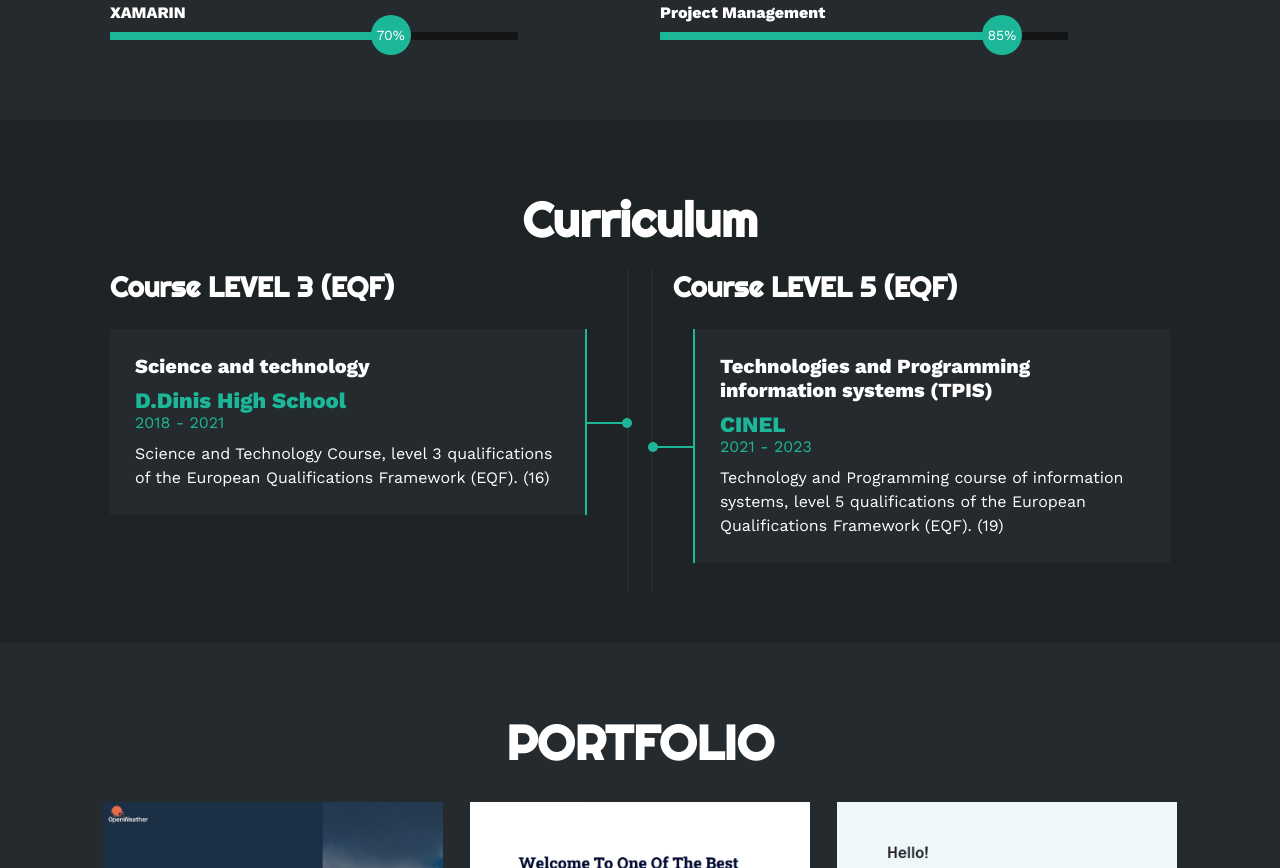
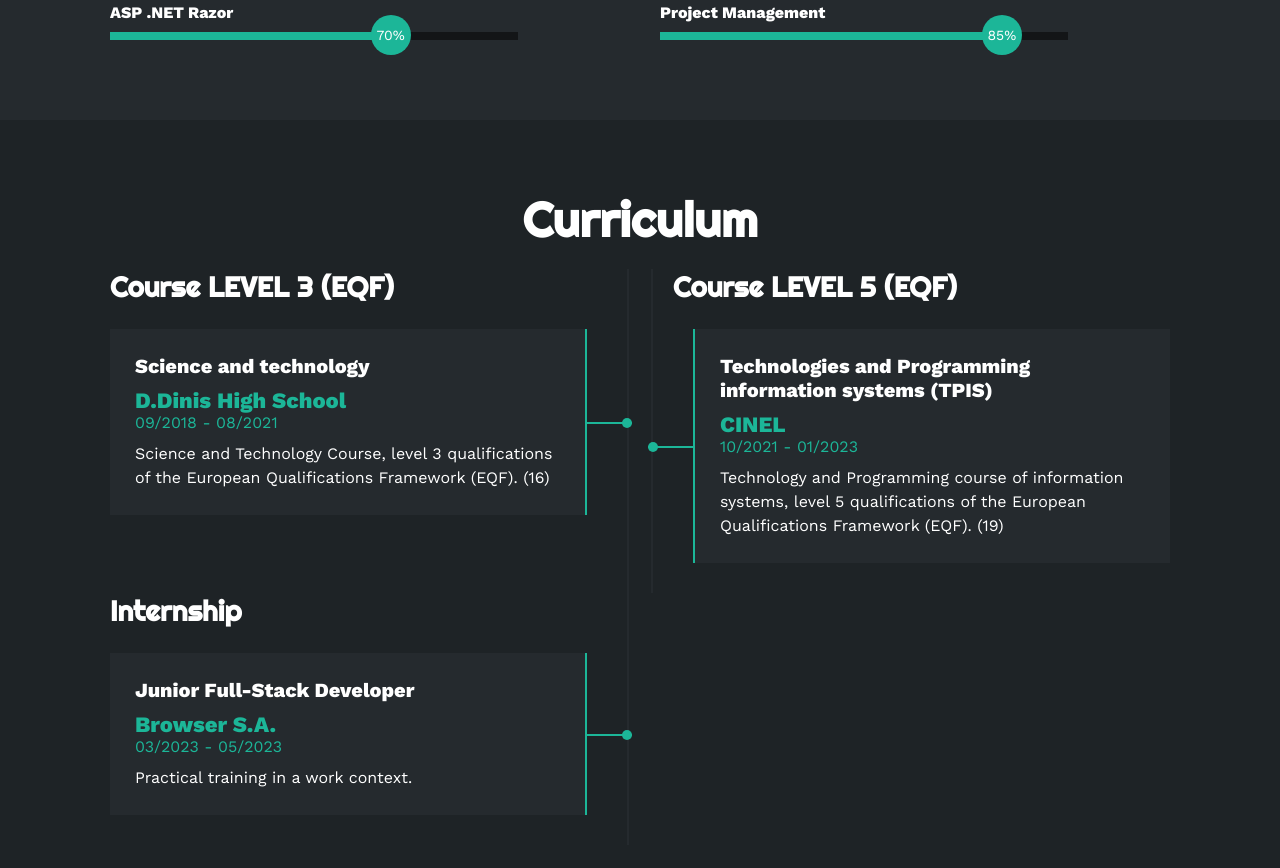
Before and after one commit to andre03fernandes/andre03fernandes.github.io, a plain HTML site: page index.html in a window 1280 px wide. Shown: the part 1932-2800 px from the top of the page. Drawn offline with nearby package versions, Linux system fonts and the light colour scheme.

Commit message:
Update index.html

```diff
--- a/index.html
+++ b/index.html
@@ -43,7 +43,7 @@
                 <img src="img/andre.png" alt="">
             </div>
             <h1>ANDRÉ FERNANDES</h1>
-            <h2>Full-Stack Developer</h2>
+            <h2>Junior Full-Stack Developer</h2>
             <div class="redes">
                 <a href="https://www.facebook.com/profile.php?id=100056542068281" target="_blank"><i
                         class="fa-brands fa-facebook-f"></i></a>
@@ -92,7 +92,7 @@
                         </li>
                         <li>
                             <strong>Position</strong>
-                            <span>FULL-STACK DEVELOPER</span>
+                            <span>JUNIOR FULL-STACK DEVELOPER</span>
                         </li>
                     </ul>
                 </div>
@@ -185,7 +185,7 @@
                         </div>
                     </div>
                     <div class="skill">
-                        <span>XAMARIN</span>
+                        <span>ASP .NET Razor</span>
                         <div class="barra-skill">
                             <div class="progreso">
                                 <span>70%</span>
@@ -252,7 +252,7 @@
                     <div class="item izq">
                         <h4>Science and technology</h4>
                         <span class="casa">D.Dinis High School</span>
-                        <span class="fecha">2018 - 2021</span>
+                        <span class="fecha">09/2018 - 08/2021</span>
                         <p>Science and Technology Course,
                             level 3 qualifications of the European Qualifications Framework (EQF). (16)</p>
                         <div class="conectori">
@@ -266,11 +266,25 @@
                     <div class="item der">
                         <h4>Technologies and Programming information systems (TPIS)</h4>
                         <span class="casa">CINEL</span>
-                        <span class="fecha">2021 - 2023</span>
+                        <span class="fecha">10/2021 - 01/2023</span>
                         <p>Technology and Programming course of information systems,
                             level 5 qualifications of the European Qualifications Framework (EQF). (19)</p>
                         <div class="conectord">
                             <div class="circulod"></div>
+                        </div>
+                    </div>
+                </div>
+            </div>
+            <div class="fila">
+                <div class="col izquierda">
+                    <h3>Internship</h3>
+                    <div class="item izq">
+                        <h4>Junior Full-Stack Developer</h4>
+                        <span class="casa">Browser S.A.</span>
+                        <span class="fecha">03/2023 - 05/2023</span>
+                        <p>Practical training in a work context.</p>
+                        <div class="conectori">
+                            <div class="circuloi"></div>
                         </div>
                     </div>
                 </div>
```
